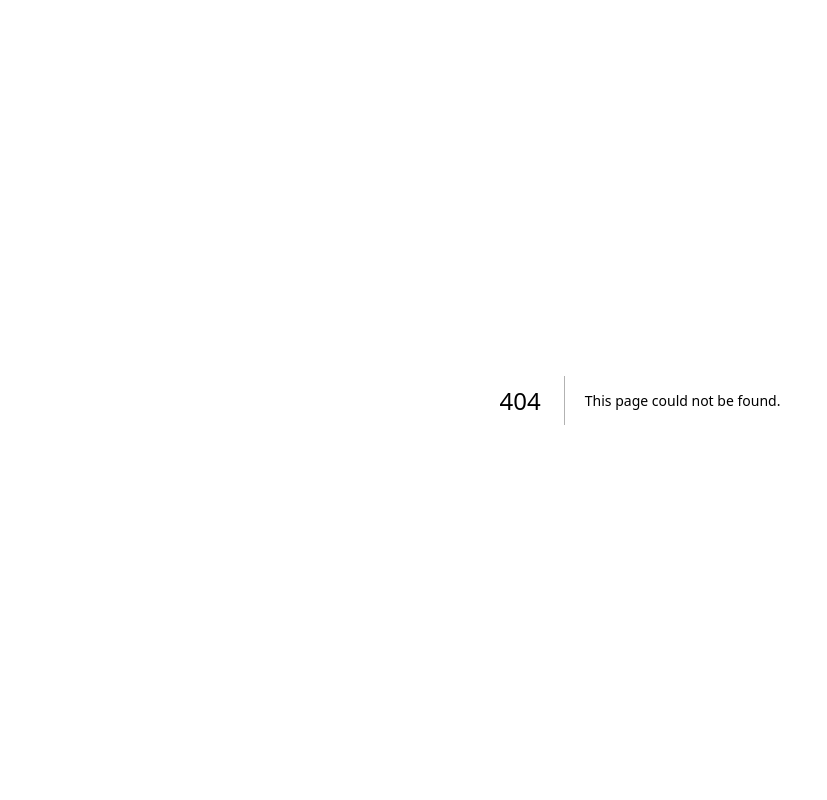
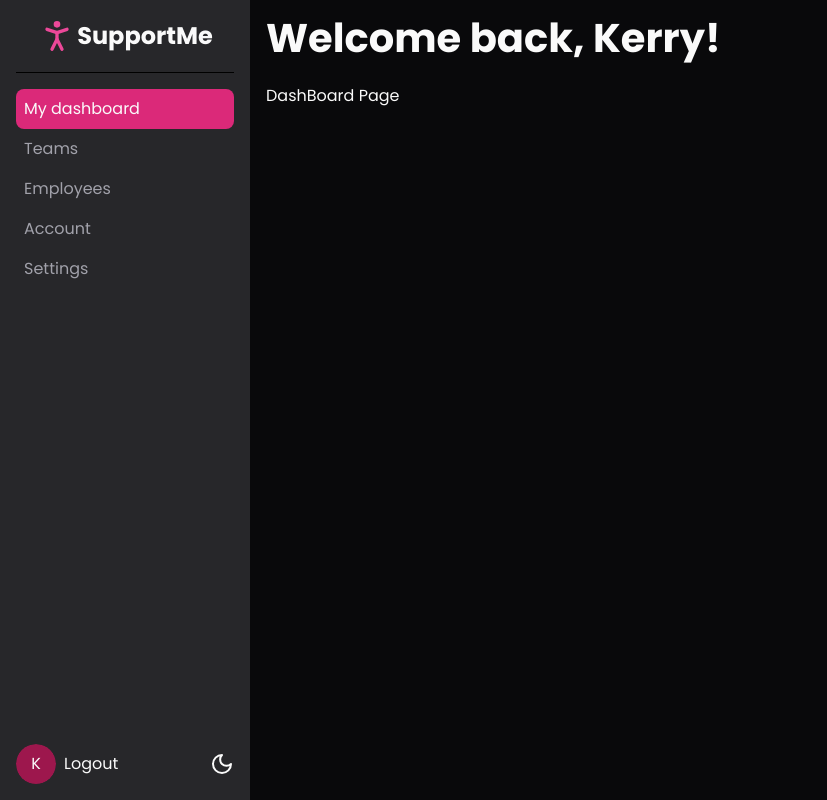
Before and after one commit to hi-carry-lee/shadcn-practice, a Next.js app: page /dashboard in a window 1280 px wide. Before the commit this address had no page. Shown: the whole page, without its empty margins (0-827 px from the left). Built offline with nearby package versions, Linux system fonts and the light colour scheme.

Commit message:
feat: finish side bar

```diff
--- /dev/null
+++ b/app/dashboard/components/main-menu.tsx
@@ -0,0 +1,47 @@
+"use client";
+
+import MenuTitle from "./menu-title";
+import MenuItem from "./menu-item";
+import { Avatar, AvatarFallback } from "@/components/ui/avatar";
+import Link from "next/link";
+import { cn } from "@/lib/utils";
+import { LightDarkToggle } from "@/components/ui/light-dark-toggle";
+
+interface Props {
+  className: string;
+}
+
+function MainMenu({ className }: Props) {
+  return (
+    <nav
+      className={cn(
+        `md:bg-muted overflow-auto p-4 flex flex-col h-full`,
+        className
+      )}
+    >
+      <header className="hidden md:block border-b dark:border-b-black border-b-zinc-300 pb-4">
+        <MenuTitle />
+      </header>
+      <ul className="py-4 grow">
+        <MenuItem href="/dashboard">My dashboard</MenuItem>
+        <MenuItem href="/dashboard/teams">Teams</MenuItem>
+        <MenuItem href="/dashboard/employees">Employees</MenuItem>
+        <MenuItem href="/dashboard/account">Account</MenuItem>
+        <MenuItem href="/dashboard/settings">Settings</MenuItem>
+      </ul>
+      <footer className="flex gap-2 items-center">
+        <Avatar>
+          <AvatarFallback className="bg-pink-300 dark:bg-pink-800">
+            K
+          </AvatarFallback>
+        </Avatar>
+        <Link href="/" className="hover:underline">
+          Logout
+        </Link>
+        <LightDarkToggle className="ml-auto" />
+      </footer>
+    </nav>
+  );
+}
+
+export default MainMenu;
--- /dev/null
+++ b/app/dashboard/components/menu-item.tsx
@@ -0,0 +1,30 @@
+"use client";
+
+import { cn } from "@/lib/utils";
+import Link from "next/link";
+import { usePathname } from "next/navigation";
+
+interface Props {
+  children: React.ReactNode;
+  href: string;
+}
+
+function MenuItem({ children, href }: Props) {
+  const pathname = usePathname();
+  const isActive = pathname === href;
+  return (
+    <Link
+      href={href}
+      // here, the block property make the Link component to have a full width;
+      className={cn(
+        "block p-2 hover:bg-white dark:hover:bg-zinc-700 rounded-lg text-muted-foreground hover:text-foreground",
+        isActive &&
+          "bg-primary hover:bg-primary hover:text-foreground dark:hover:bg-primary text-foreground"
+      )}
+    >
+      {children}
+    </Link>
+  );
+}
+
+export default MenuItem;
--- /dev/null
+++ b/app/dashboard/components/menu-title.tsx
@@ -0,0 +1,12 @@
+import { PersonStandingIcon } from "lucide-react";
+
+function MenuTitle() {
+  return (
+    <h2 className="flex items-center justify-center text-2xl">
+      <PersonStandingIcon size={40} className="text-pink-500" />
+      SupportMe
+    </h2>
+  );
+}
+
+export default MenuTitle;
--- /dev/null
+++ b/app/dashboard/layout.tsx
@@ -0,0 +1,17 @@
+import MainMenu from "./components/main-menu";
+
+function DashboardLayout({ children }: { children: React.ReactNode }) {
+  return (
+    <div className="grid grid-cols-[250px_1fr] h-screen w-full">
+      <div className="bg-muted overflow-auto">
+        <MainMenu className="md:flex" />
+      </div>
+      <div className="overflow-auto py-2 px-4">
+        <h1 className="pb-4">Welcome back, Kerry!</h1>
+        {children}
+      </div>
+    </div>
+  );
+}
+
+export default DashboardLayout;
--- /dev/null
+++ b/app/dashboard/page.tsx
@@ -0,0 +1,5 @@
+function DashBoardPage() {
+  return <div>DashBoard Page</div>;
+}
+
+export default DashBoardPage;
--- /dev/null
+++ b/components/ui/avatar.tsx
@@ -0,0 +1,50 @@
+"use client"
+
+import * as React from "react"
+import * as AvatarPrimitive from "@radix-ui/react-avatar"
+
+import { cn } from "@/lib/utils"
+
+const Avatar = React.forwardRef<
+  React.ElementRef<typeof AvatarPrimitive.Root>,
+  React.ComponentPropsWithoutRef<typeof AvatarPrimitive.Root>
+>(({ className, ...props }, ref) => (
+  <AvatarPrimitive.Root
+    ref={ref}
+    className={cn(
+      "relative flex h-10 w-10 shrink-0 overflow-hidden rounded-full",
+      className
+    )}
+    {...props}
+  />
+))
+Avatar.displayName = AvatarPrimitive.Root.displayName
+
+const AvatarImage = React.forwardRef<
+  React.ElementRef<typeof AvatarPrimitive.Image>,
+  React.ComponentPropsWithoutRef<typeof AvatarPrimitive.Image>
+>(({ className, ...props }, ref) => (
+  <AvatarPrimitive.Image
+    ref={ref}
+    className={cn("aspect-square h-full w-full", className)}
+    {...props}
+  />
+))
+AvatarImage.displayName = AvatarPrimitive.Image.displayName
+
+const AvatarFallback = React.forwardRef<
+  React.ElementRef<typeof AvatarPrimitive.Fallback>,
+  React.ComponentPropsWithoutRef<typeof AvatarPrimitive.Fallback>
+>(({ className, ...props }, ref) => (
+  <AvatarPrimitive.Fallback
+    ref={ref}
+    className={cn(
+      "flex h-full w-full items-center justify-center rounded-full bg-muted",
+      className
+    )}
+    {...props}
+  />
+))
+AvatarFallback.displayName = AvatarPrimitive.Fallback.displayName
+
+export { Avatar, AvatarImage, AvatarFallback }
--- a/package.json
+++ b/package.json
@@ -10,6 +10,7 @@
   },
   "dependencies": {
     "@hookform/resolvers": "^3.10.0",
+    "@radix-ui/react-avatar": "^1.1.3",
     "@radix-ui/react-checkbox": "^1.1.4",
     "@radix-ui/react-label": "^2.1.2",
     "@radix-ui/react-popover": "^1.1.6",
```
Also changed, not shown: 1 other file (tests, documents, lock files or other folders).
